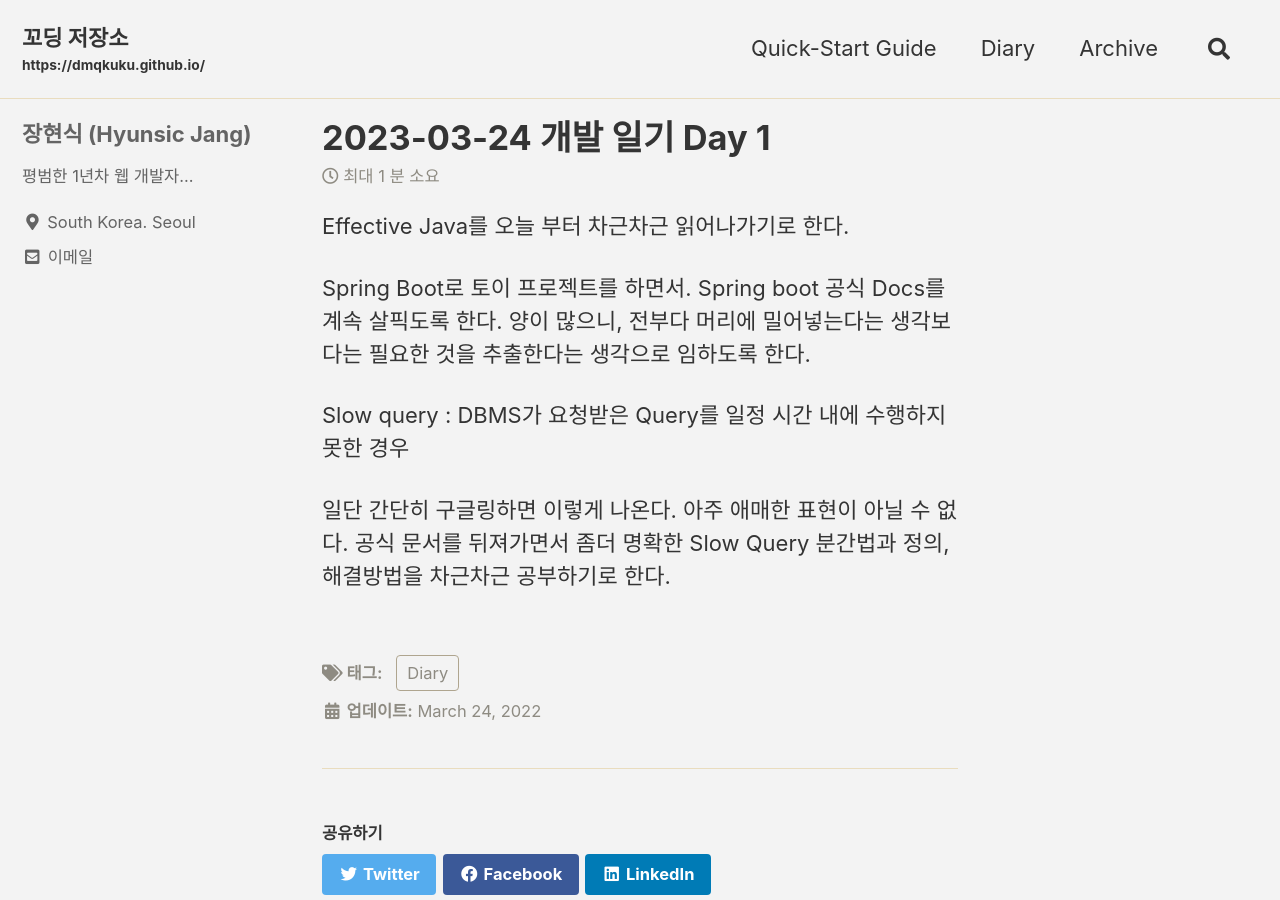
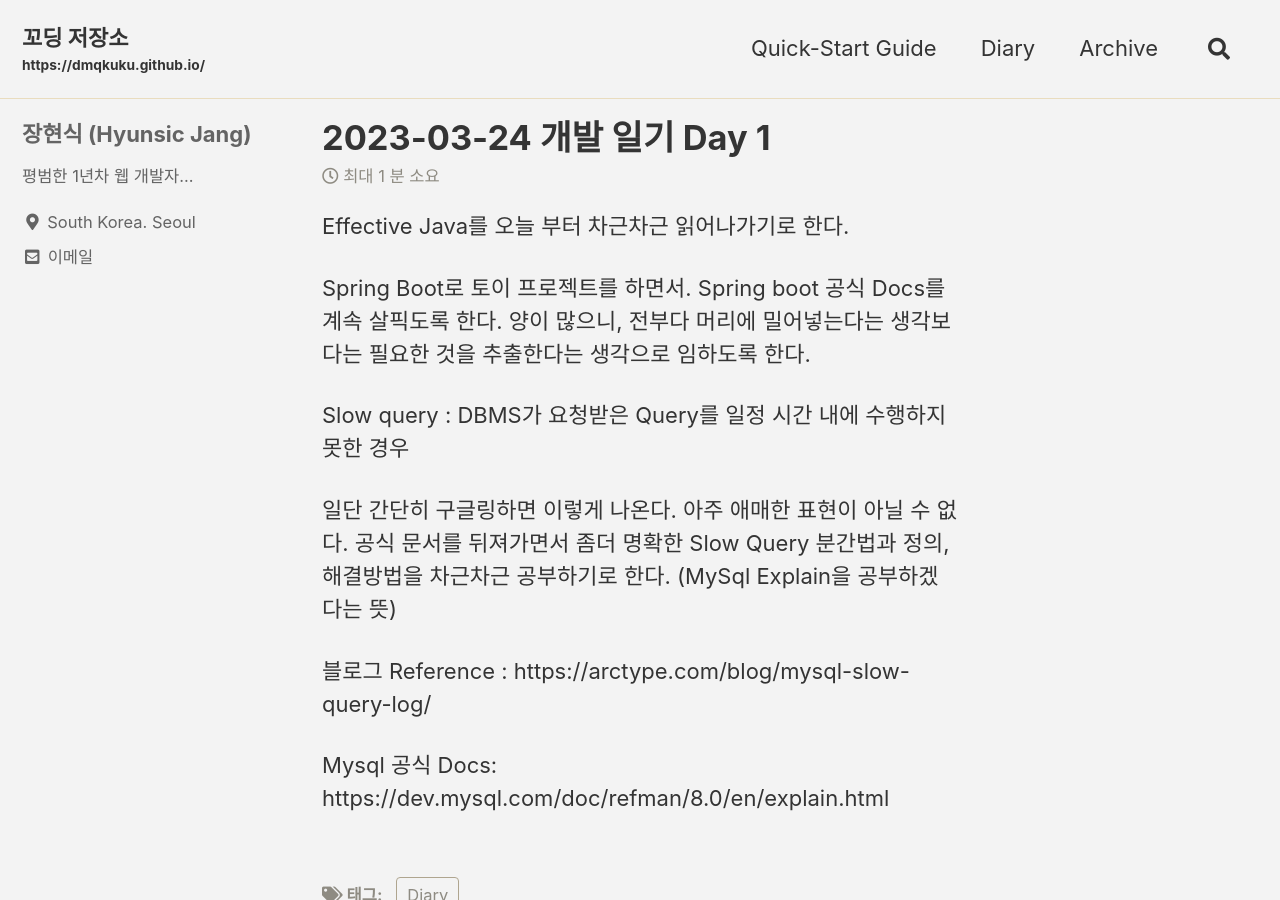
Before and after one commit to dmqkuku/jhsPage, a Jekyll site: the page built from _posts/2022-03-24-day1.markdown, in a window 1280 px wide and 900 px high. Built offline with Jekyll 4.4.1, drawn with Linux system fonts in a browser that asks for light colours; cached includes are drawn as plain includes; comment, search, counter and statistics services are not loaded.

Commit message:
day 1 일기 수정

```diff
--- a/_posts/2022-03-24-day1.markdown
+++ b/_posts/2022-03-24-day1.markdown
@@ -15,4 +15,11 @@ Spring Boot로 토이 프로젝트를 하면서. Spring boot 공식 Docs를 계
 
 Slow query : DBMS가 요청받은 Query를 일정 시간 내에 수행하지 못한 경우
 
-일단 간단히 구글링하면 이렇게 나온다. 아주 애매한 표현이 아닐 수 없다. 공식 문서를 뒤져가면서 좀더 명확한 Slow Query 분간법과 정의, 해결방법을 차근차근 공부하기로 한다.
+일단 간단히 구글링하면 이렇게 나온다. 아주 애매한 표현이 아닐 수 없다. 공식 문서를 뒤져가면서 좀더 명확한 Slow Query 분간법과 정의, 해결방법을 차근차근 공부하기로 한다. (MySql Explain을 공부하겠다는 뜻)
+
+
+블로그 Reference :
+https://arctype.com/blog/mysql-slow-query-log/
+
+Mysql 공식 Docs:
+https://dev.mysql.com/doc/refman/8.0/en/explain.html
```
